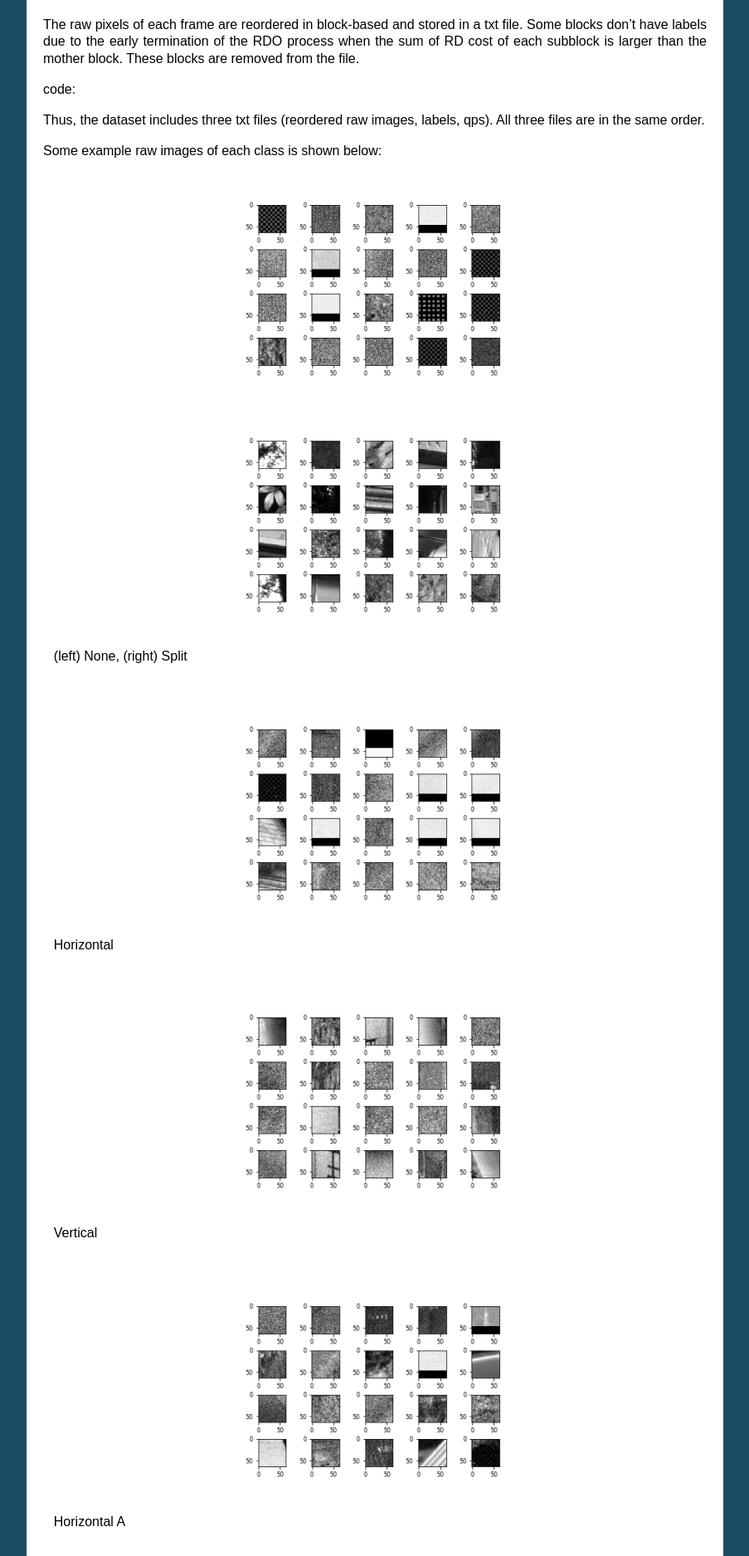
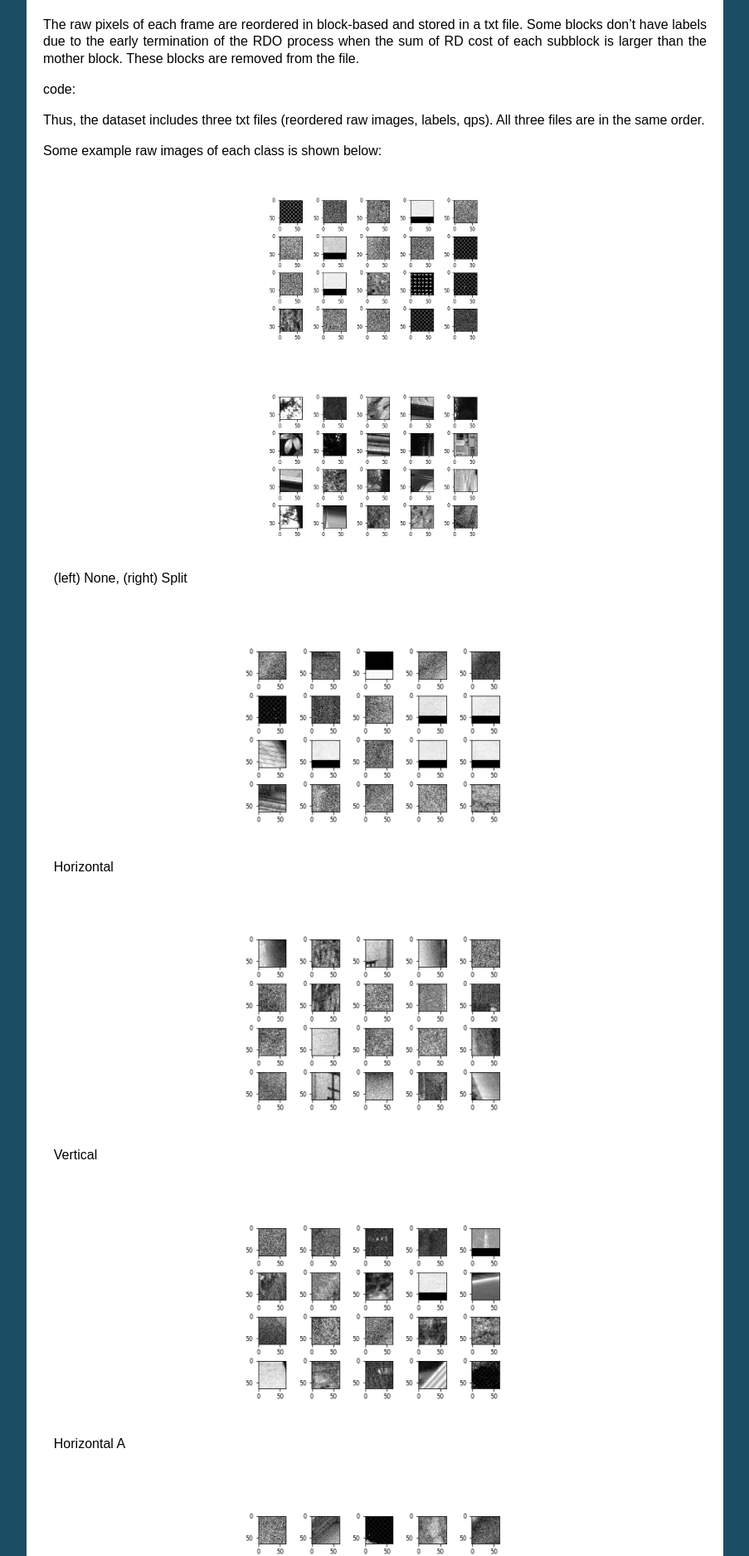
Before and after one commit to epadam/CNN-AV1-intra-encoder, a Sphinx documentation site: the page built from source/training.rst, in a window 1280 px wide. Shown: the part 965-2840 px from the top of the page at 83% size, without its empty margins (198-1101 px from the left). Built offline with Sphinx 7.4.7, drawn with Linux system fonts in a browser that asks for light colours.

Commit message:
Update training.rst

```diff
--- a/source/training.rst
+++ b/source/training.rst
@@ -57,9 +57,9 @@ Thus, the dataset includes three txt files (reordered raw images, labels, qps).
 Some example raw images of each class is shown below:
 
 .. figure:: img/partition0.png
-   :width: 49%
+   :width: 40%
 .. figure:: img/partition3.png
-   :width: 49%
+   :width: 40%
 
    (left) None, (right) Split
 
```
